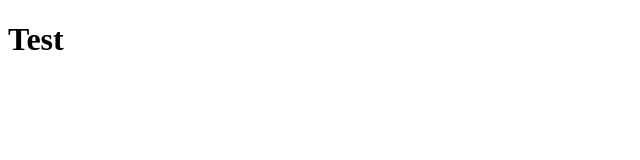
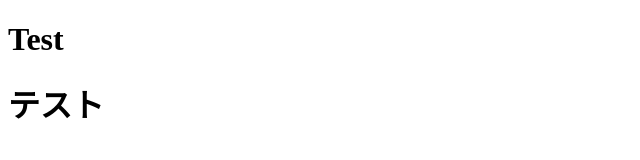
Before and after one commit to KENMIDAM/kenmidam.github.io, a plain HTML site: page index.html in a window 1280 px wide. Shown: the whole page, without its empty margins (0-640 px from the left). Drawn offline with Linux system fonts and the light colour scheme.

Commit message:
Update index.html

```diff
--- a/index.html
+++ b/index.html
@@ -11,7 +11,8 @@
       <h1>Test</h1>
   </header>
     <div class="main">
-    <h1></h1>
+    <h1>テスト</h1>
+
   </div>
   <footer>
 
```
